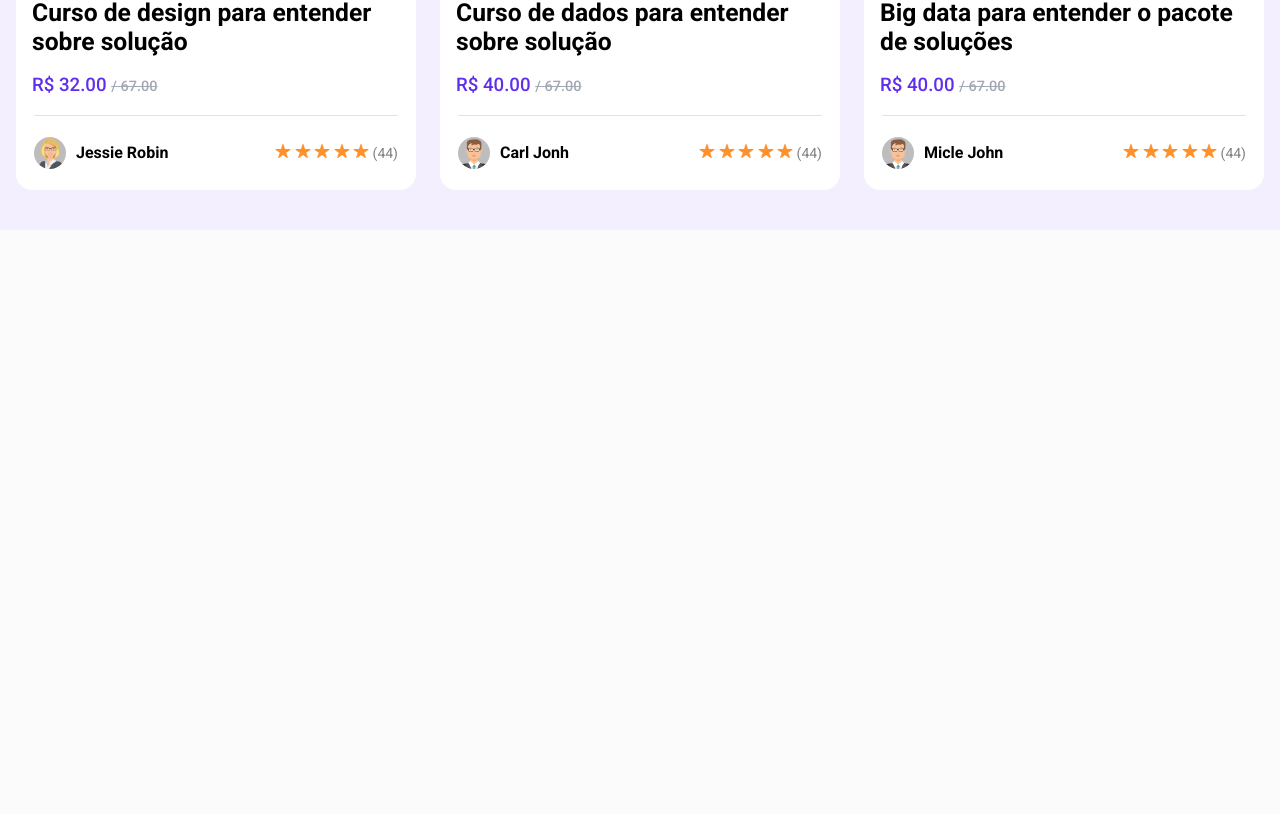
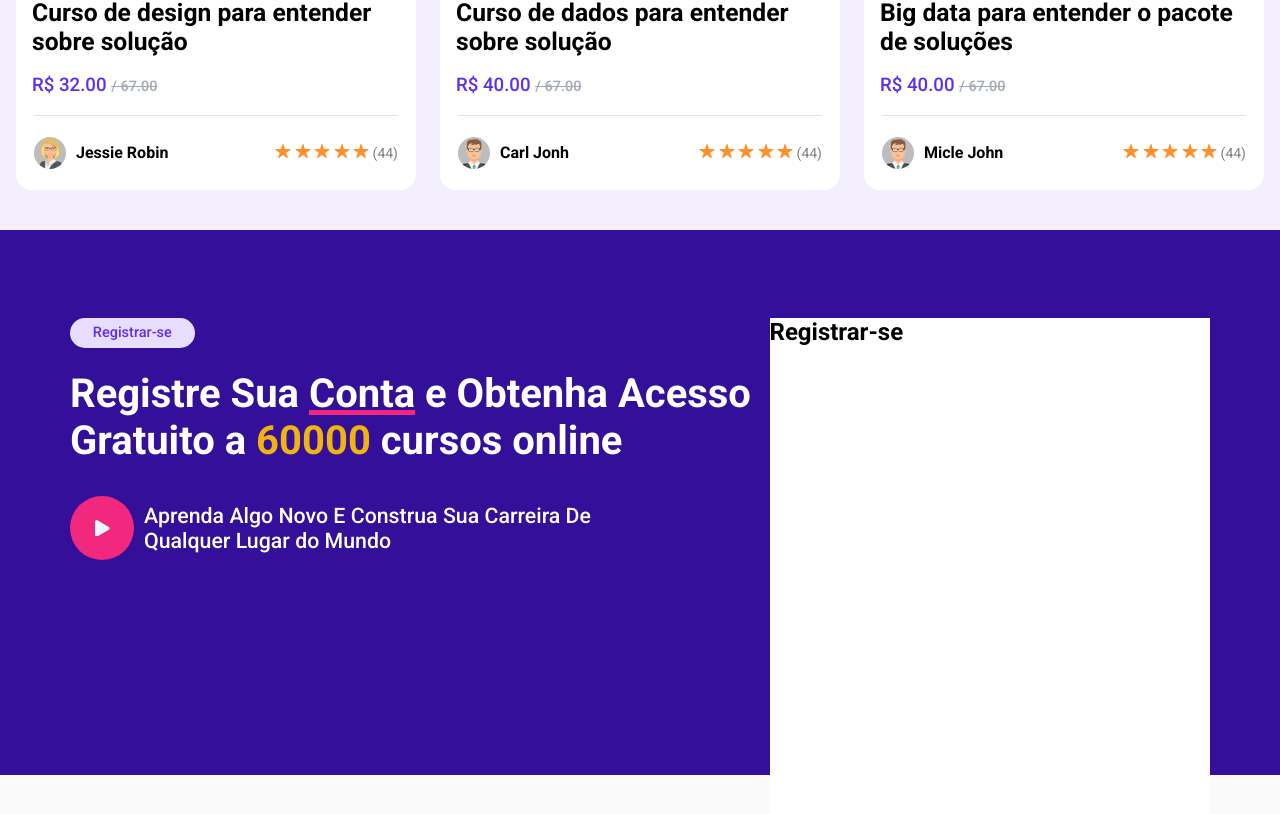
Before and after one commit to Romulo-aquila/Edurock-LadingPage, a React (Vite) app: page / in a window 1280 px wide. Shown: the part 3524-4338 px from the top of the page. Before the commit the page ends 3754 px from the top, so only its background shows below. Built offline with nearby package versions, Linux system fonts and the light colour scheme.

Commit message:
Iniciando sessão de Registração

```diff
--- a/src/App.jsx
+++ b/src/App.jsx
@@ -7,6 +7,7 @@ import CompaniesSession from './components/CompaniesSession';
 import WelcomeSession from './components/WelcomeSession';
 import CourseSession from './components/CourseSession';
 import CourseSession02 from './components/CourseSession02';
+import RegistrationSession from './components/RegistrationSession';
 
 const App = () => {
   return (
@@ -19,6 +20,7 @@ const App = () => {
       <WelcomeSession/>
       <CourseSession/>
       <CourseSession02/>
+      <RegistrationSession/>
     </>
   )
 }
--- a/src/components/CourseSession02.jsx
+++ b/src/components/CourseSession02.jsx
@@ -169,7 +169,9 @@ const ItemList = styled.li`
   </CardsConteiner>
   <CardsConteiner>
     <CardS001 title={PropImgs[3].title} color={PropImgs[3].color} Legend={PropImgs[3].legend} lesson={PropImgs[3].lesson} Image={PropImgs[3].image} price={PropImgs[0].price} Time={PropImgs[3].time} Name={PropImgs[3].name} profileImg={PropImgs[3].profileImg}/>
+
     <CardS001 title={PropImgs[4].title} color={PropImgs[4].color} Legend={PropImgs[4].legend} lesson={PropImgs[3].lesson} Image={PropImgs[4].image} price={PropImgs[1].price} Time={PropImgs[3].time} Name={PropImgs[4].name} profileImg={PropImgs[0].profileImg}/>
+
     <CardS001 title={PropImgs[5].title} color={PropImgs[5].color} Legend={PropImgs[5].legend} lesson={PropImgs[4].lesson} Image={PropImgs[5].image} price={PropImgs[1].price} Time={PropImgs[3].time} Name={PropImgs[0].name} profileImg={PropImgs[0].profileImg}/>
   </CardsConteiner>
   <WhiteSpace></WhiteSpace>
--- /dev/null
+++ b/src/components/RegistrationSession.jsx
@@ -0,0 +1,126 @@
+import styled from "styled-components";
+import { FaPlay } from "react-icons/fa";
+
+function RegistrationSession() {
+    const Container = styled.div`
+        width: 100%;
+        height: 545.4px;
+        display: flex;
+        flex-direction: row;
+        justify-content: center;
+        background-color: #340f99;
+        gap: 5px;
+        padding: 0 70px;
+        padding-top: 5.5rem;
+    `;
+
+    const CaptionTxt = styled.p`
+        background-color: #e7deff;
+        color: #5f2ded;
+        display: flex;
+        flex-direction: row;
+        justify-content: center;
+        margin-bottom: 1.4rem;
+        border-radius: 16px;
+        align-items: center;
+        font-size: 14.5px;
+        font-weight: 500;
+        width: 124.667px;
+        height: 30px;
+    `;
+
+    const Title = styled.h2`
+        font-size: 30pt;
+        margin-bottom: 2rem;
+        color: #fff;
+    `;
+
+    const SubTitle = styled.h3`
+        color: #fff;
+        font-size: 16pt;
+        width: 77%;
+        font-weight: 500;
+    `;
+
+    const NumYellow = styled.span`
+        color: #f0b410;
+    `;
+
+    const Underline = styled.span`
+        text-decoration: underline;
+        text-decoration-thickness: 4.5px;
+        text-decoration-color: #f2277e;
+    `;
+
+    const CirclePlay = styled.div`
+        width: 64px;
+        height: 64px;
+        border-radius: 3rem;
+        background-color: #f2277e;
+        display: flex;
+        flex-direction: column;
+        justify-content: center;
+        align-items: center;
+        cursor: pointer;
+    `;
+
+    const IconPlay = styled.span`
+        display: flex;
+        flex-direction: column;
+        justify-content: center;
+        align-items: center;
+        font-size: 12.5pt;
+        color: aliceblue;
+    `;
+
+    const PlayAndSubTitle = styled.div`
+        display: flex;
+        flex-direction: row;
+        align-items: center;
+        gap: 10px;
+    `;
+
+    const RegisterField = styled.div`
+        width: 470px;
+        height: 575.4px;
+        background-color: #fff;
+    `;
+
+    const RgText = styled.h2``;
+
+    const TextSection = styled.div`
+        width: 65%;
+    `;
+
+    const WSpace = styled.div`
+        display: flex;
+        flex-direction: row;
+        width: 100%;
+        height: 118px;
+        background-color: #fafafb;
+
+    `;
+
+  return (
+    <>
+    <Container>
+     <TextSection>
+        <CaptionTxt>Registrar-se</CaptionTxt>
+        <Title>Registre Sua <Underline>Conta</Underline> e Obtenha Acesso Gratuito a
+            <NumYellow> 60000</NumYellow> cursos online </Title>
+        <PlayAndSubTitle>
+        <CirclePlay><IconPlay><FaPlay/></IconPlay></CirclePlay>
+        <SubTitle>Aprenda Algo Novo E Construa Sua
+            Carreira De Qualquer Lugar do Mundo</SubTitle>
+        </PlayAndSubTitle>
+    </TextSection>
+        <RegisterField>
+            <RgText>Registrar-se</RgText>
+        </RegisterField>
+    </Container>
+    <WSpace></WSpace>
+    </>
+  )
+}
+
+export default RegistrationSession;
```
